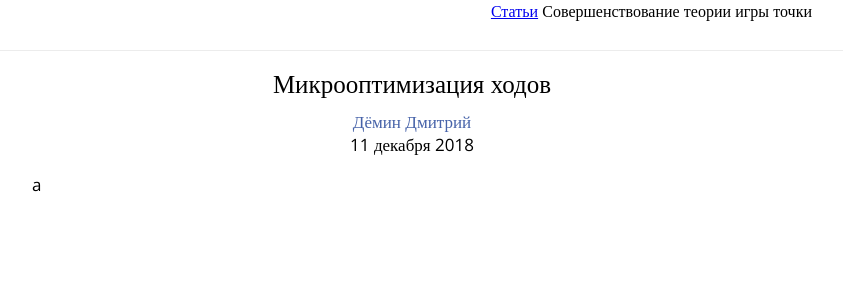
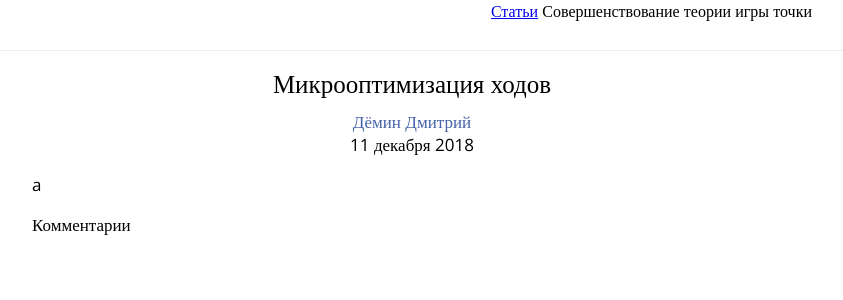
Before and after one commit to demin-dmitriy/demin-dmitriy.github.io, a Jekyll site: the page built from dots/_posts/2018-12-11-HelloWorld.md, in a window 1280 px wide. Shown: the top 300 px of the page, without its empty margins (228-1071 px from the left). Built offline with Jekyll 4.4.1, drawn with Linux system fonts in a browser that asks for light colours.

Commit message:
add comment section stub

```diff
--- /dev/null
+++ b/_includes/dots/comments.html
@@ -0,0 +1 @@
+Комментарии
--- a/_layouts/dots/post.html
+++ b/_layouts/dots/post.html
@@ -2,9 +2,13 @@
 layout: dots/base
 ---
 <div class='title center'>{{ page.title }}</div>
+
 <div class='subtitle center'><a class='link' href='/about'>Дёмин Дмитрий</a></div>
 {% if page.acknowledgements %}
 	<div class='subtitle center'>{{ page.acknowledgements }}</div>
 {% endif %}
 <div class='subtitle center'>{% include format_date date=page.date %}</div>
+
 {{ content }}
+
+{% include dots/comments.html %}
```
